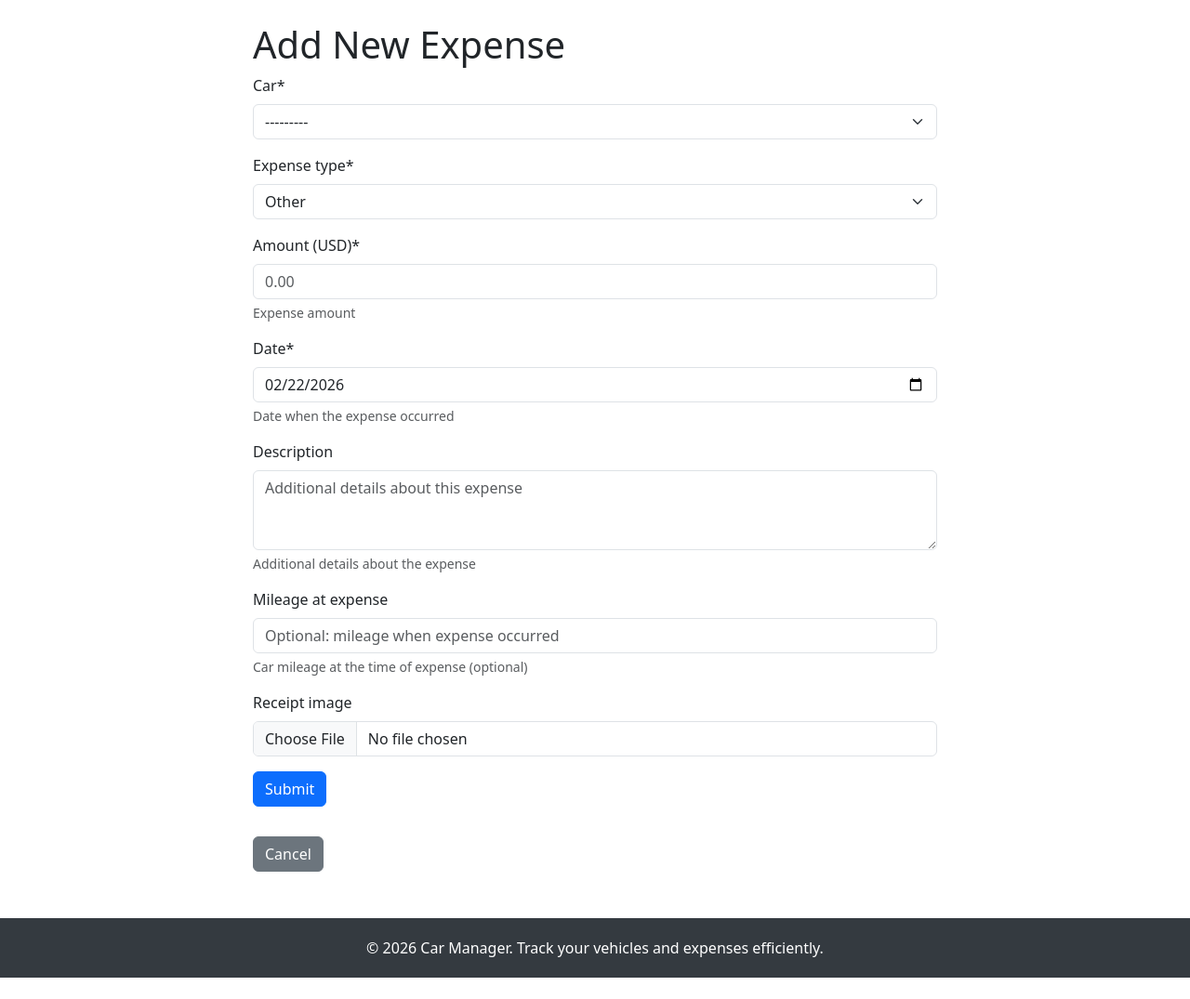
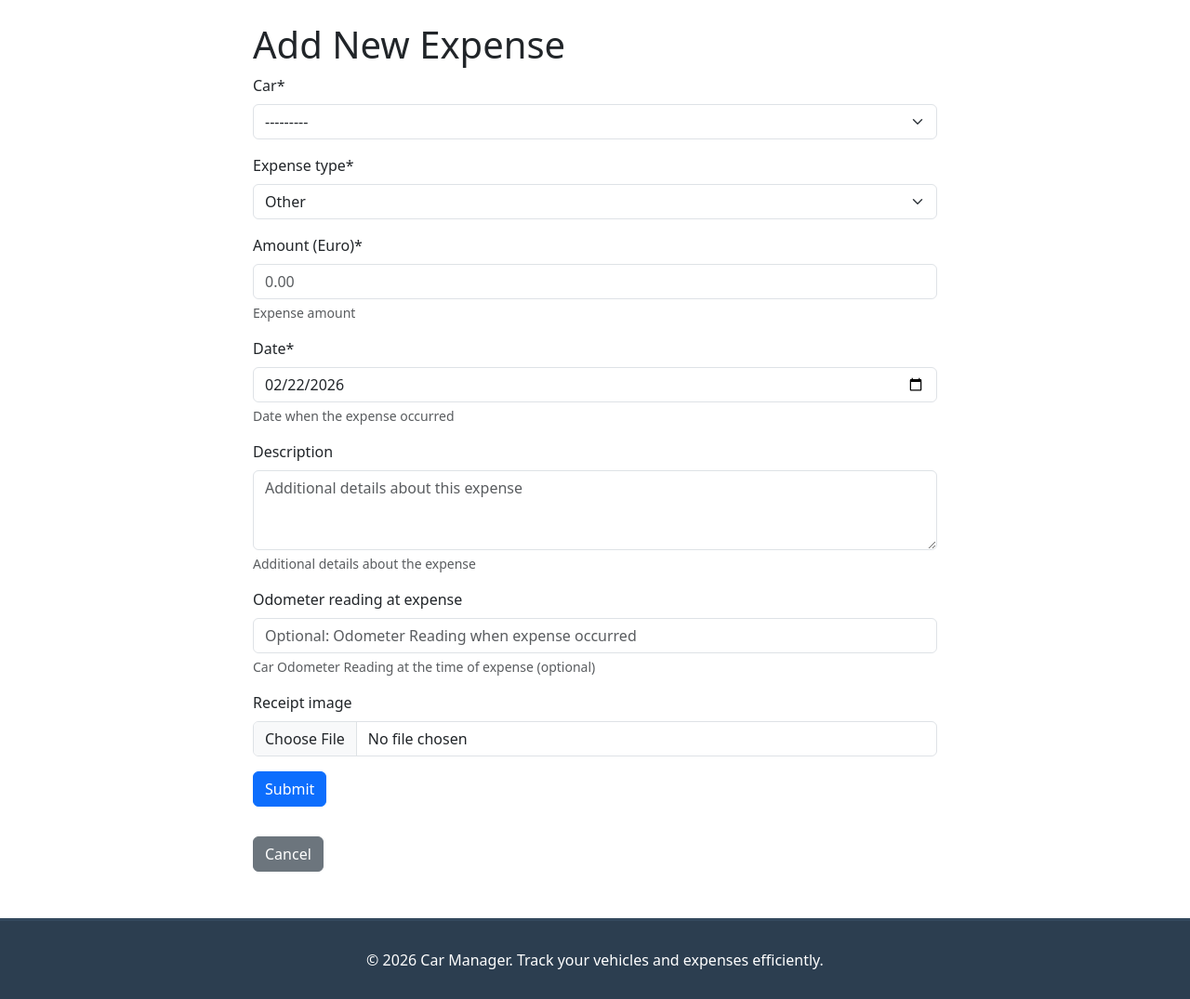
Before and after one commit to rromanov88/car_manager_project, a Django app: page /expenses/create/ in a window 1280 px wide. Shown: the part 62-1137 px from the top of the page at 93% size. Before the commit the page ends 1114 px from the top, so only its background shows below. Run offline with Django 5.2, Linux system fonts and the light colour scheme; data that the repository does not hold is empty; some libraries are stand-ins or nearby versions.

Commit message:
Enhance seed_data and improve UI styling

```diff
--- a/cars/admin.py
+++ b/cars/admin.py
@@ -10,7 +10,7 @@ class TagAdmin(admin.ModelAdmin):
 
 @admin.register(Car)
 class CarAdmin(admin.ModelAdmin):
-    list_display = ['make', 'model', 'year', 'fuel_type', 'current_mileage', 'initial_value']
+    list_display = ['make', 'model', 'year', 'fuel_type', 'current_odometer_reading', 'initial_value']
     list_filter = ['fuel_type', 'transmission', 'year']
     search_fields = ['make', 'model', 'license_plate', 'vin']
     prepopulated_fields = {'slug': ('make', 'model', 'year')}
--- a/cars/models.py
+++ b/cars/models.py
@@ -34,8 +34,8 @@ class Car(TimeStampModel):
     year = models.PositiveIntegerField()
     fuel_type = models.CharField(max_length=20, choices=FuelTypeChoices.choices, default=FuelTypeChoices.PETROL)
     transmission = models.CharField(max_length=20, choices=TransmissionChoices.choices, default=TransmissionChoices.MANUAL)
-    initial_value = models.DecimalField(max_digits=10, decimal_places=2, help_text='Initial purchase value in USD')
-    current_mileage = models.PositiveIntegerField(default=0, help_text='Current mileage in miles')
+    initial_value = models.DecimalField(max_digits=10, decimal_places=2, help_text='Initial purchase value in Euro')
+    current_odometer_reading = models.PositiveIntegerField(default=0, help_text='Current Odometer Reading in km')
     color = models.CharField(max_length=30, blank=True)
     license_plate = models.CharField(max_length=20, unique=True, blank=True, null=True)
     vin = models.CharField(max_length=17, unique=True, blank=True, null=True, validators=[vin_validator], help_text='Vehicle Identification Number')
--- a/expenses/forms.py
+++ b/expenses/forms.py
@@ -19,18 +19,18 @@ class ExpenseForm(forms.ModelForm):
         max_digits=10,
         decimal_places=2,
         widget=forms.NumberInput(attrs={'step': '0.01', 'placeholder': '0.00', 'min': '0.01'}),
-        label='Amount (USD)',
+        label='Amount (Euro)',
         help_text='Expense amount'
     )
-    mileage_at_expense = forms.IntegerField(
+    odometer_reading_at_expense = forms.IntegerField(
         required=False,
-        widget=forms.NumberInput(attrs={'placeholder': 'Optional: mileage when expense occurred', 'min': '0'}),
-        help_text='Car mileage at the time of expense (optional)'
+        widget=forms.NumberInput(attrs={'placeholder': 'Optional: Odometer Reading when expense occurred', 'min': '0'}),
+        help_text='Car Odometer Reading at the time of expense (optional)'
     )
 
     class Meta:
         model = Expense
-        fields = ['car', 'expense_type', 'amount', 'date', 'description', 'mileage_at_expense', 'receipt_image']
+        fields = ['car', 'expense_type', 'amount', 'date', 'description', 'odometer_reading_at_expense', 'receipt_image']
         widgets = {
             'car': forms.Select(attrs={'class': 'form-select'}),
             'expense_type': forms.Select(attrs={'class': 'form-select'}),
@@ -65,29 +65,29 @@ class ExpenseForm(forms.ModelForm):
                 raise ValidationError('Expense date cannot be in the future.')
         return expense_date
 
-    def clean_mileage_at_expense(self):
-        mileage = self.cleaned_data.get('mileage_at_expense')
+    def clean_odometer_reading_at_expense(self):
+        odometer_reading = self.cleaned_data.get('odometer_reading_at_expense')
         car = self.cleaned_data.get('car')
 
-        if mileage is not None and car:
-            if mileage < 0:
-                raise ValidationError('Mileage cannot be negative.')
-            # Warn if mileage is less than car's current mileage (but allow it for historical data)
-            if mileage > car.current_mileage:
-                # This is okay - might be updating mileage
+        if odometer_reading is not None and car:
+            if odometer_reading < 0:
+                raise ValidationError('Odometer Reading cannot be negative.')
+            # Warn if Odometer Reading is less than car's current Odometer Reading (but allow it for historical data)
+            if odometer_reading > car.current_odometer_reading:
+                # This is okay - might be updating Odometer Reading
                 pass
-        return mileage
+        return odometer_reading
 
     def clean(self):
         cleaned = super().clean()
         car = cleaned.get('car')
-        mileage_at_expense = cleaned.get('mileage_at_expense')
+        odometer_reading_at_expense = cleaned.get('odometer_reading_at_expense')
         expense_date = cleaned.get('date')
 
-        if car and mileage_at_expense and expense_date:
-            # If mileage is provided, it should be reasonable
-            if mileage_at_expense > car.current_mileage:
-                # Allow if it's a recent expense and we're updating mileage
+        if car and odometer_reading_at_expense and expense_date:
+            # If Odometer Reading is provided, it should be reasonable
+            if odometer_reading_at_expense > car.current_odometer_reading:
+                # Allow if it's a recent expense and we're updating Odometer Reading
                 pass
 
         return cleaned
--- a/expenses/models.py
+++ b/expenses/models.py
@@ -19,11 +19,11 @@ class Expense(TimeStampModel):
         max_digits=10,
         decimal_places=2,
         validators=[MinValueValidator(0.01, message='Amount must be greater than 0')],
-        help_text='Expense amount in USD'
+        help_text='Expense amount in Euro'
     )
     date = models.DateField()
     description = models.TextField(blank=True, help_text='Additional details about the expense')
-    mileage_at_expense = models.PositiveIntegerField(null=True, blank=True, help_text='Car mileage when expense occurred')
+    odometer_reading_at_expense = models.PositiveIntegerField(null=True, blank=True, help_text='Car odometer reading when expense occurred')
     receipt_image = models.ImageField(upload_to='expense_receipts/', blank=True, null=True)
 
     def __str__(self):
--- a/templates/cars/landing_page.html
+++ b/templates/cars/landing_page.html
@@ -23,7 +23,7 @@
     <div class="col-md-4">
         <div class="card text-center">
             <div class="card-body">
-                <h2 class="card-title">${{ total_expenses|floatformat:2 }}</h2>
+                <h2 class="card-title">€{{ total_expenses|floatformat:2 }}</h2>
                 <p class="card-text">Total Expenses</p>
                 <a href="{% url 'expenses:list' %}" class="btn btn-primary">View Expenses</a>
             </div>
@@ -53,7 +53,7 @@
                         <h5 class="card-title">{{ car }}</h5>
                         <p class="card-text">
                             <strong>Fuel:</strong> {{ car.get_fuel_type_display }}<br>
-                            <strong>Mileage:</strong> {{ car.current_mileage|floatformat:0 }} miles<br>
+                            <strong>Odometer Reading:</strong> {{ car.current_odometer_reading|floatformat:0 }} km<br>
                             {% if car.tags.all %}
                                 <strong>Tags:</strong> {{ car.tags.all|join:", " }}
                             {% endif %}
--- a/templates/cars/list.html
+++ b/templates/cars/list.html
@@ -48,10 +48,10 @@
                         <p class="card-text">
                             <strong>Fuel:</strong> {{ car.get_fuel_type_display }}<br>
                             <strong>Transmission:</strong> {{ car.get_transmission_display }}<br>
-                            <strong>Mileage:</strong> {{ car.current_mileage|floatformat:0 }} miles<br>
-                            <strong>Initial Value:</strong> ${{ car.initial_value|floatformat:2 }}<br>
+                            <strong>Odometer Reading:</strong> {{ car.current_odometer_reading|floatformat:0 }} km<br>
+                            <strong>Initial Value:</strong> €{{ car.initial_value|floatformat:2 }}<br>
                             {% if car.total_expenses %}
-                                <strong>Total Expenses:</strong> ${{ car.total_expenses|floatformat:2 }}<br>
+                                <strong>Total Expenses:</strong> €{{ car.total_expenses|floatformat:2 }}<br>
                             {% endif %}
                             {% if car.tags.all %}
                                 <strong>Tags:</strong>
--- a/templates/common/base.html
+++ b/templates/common/base.html
@@ -12,10 +12,11 @@
             font-size: 1.5rem;
         }
         footer {
-            background-color: #343a40;
+            background-color: #2c3e50;
+            border-top: 3px solid #34495e;
             color: white;
             text-align: center;
-            padding: 20px 0;
+            padding: 30px 0;
             margin-top: 50px;
         }
         .card {
--- a/templates/expenses/list.html
+++ b/templates/expenses/list.html
@@ -40,7 +40,7 @@
 
 {% if total_amount %}
 <div class="alert alert-info">
-    <strong>Total Filtered Expenses:</strong> ${{ total_amount|floatformat:2 }}
+    <strong>Total Filtered Expenses:</strong> €{{ total_amount|floatformat:2 }}
 </div>
 {% endif %}
 
@@ -67,7 +67,7 @@
                             <a href="{% url 'cars:detail' slug=expense.car.slug %}">{{ expense.car }}</a>
                         </td>
                         <td>{{ expense.get_expense_type_display }}</td>
-                        <td><strong>${{ expense.amount|floatformat:2 }}</strong></td>
+                        <td><strong>€{{ expense.amount|floatformat:2 }}</strong></td>
                         <td>{{ expense.description|truncatewords:10|default:"—" }}</td>
                         <td>
                             <a href="{% url 'expenses:detail' pk=expense.pk %}" class="btn btn-sm btn-outline-primary">View</a>
```
Also changed, not shown: cars/forms.py (+9 -9 lines), cars/management/commands/seed_data.py (+34 -34 lines), templates/cars/detail.html (+7 -7 lines), templates/expenses/detail.html (+5 -5 lines), README.md, cars/migrations/0001_initial.py, expenses/migrations/0001_initial.py.
